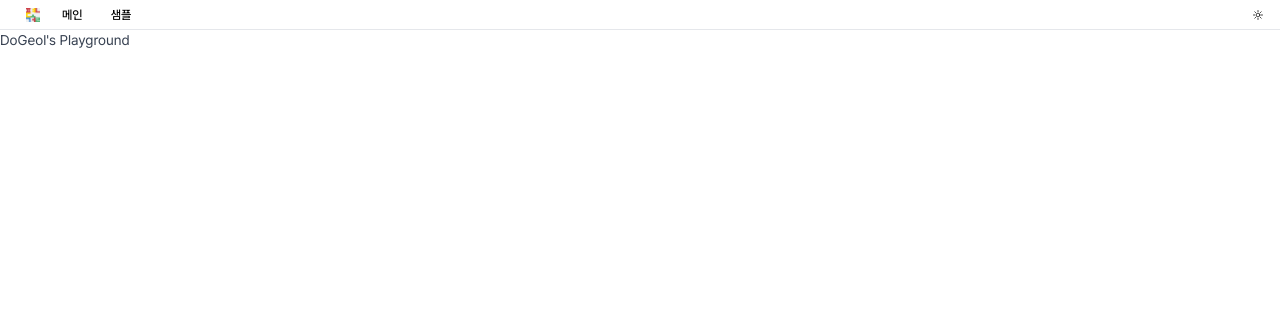
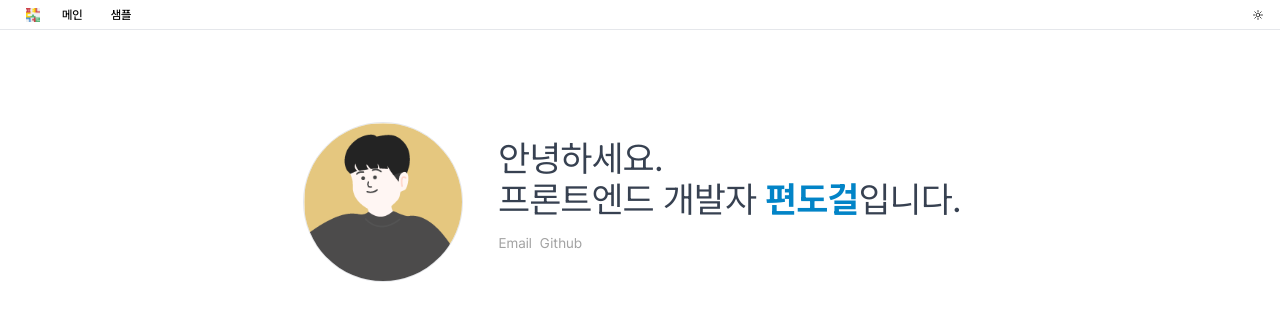
Before and after one commit to DoGeol/DoGeol.github.io, a Next.js app: page / in a window 1280 px wide. Shown: the top 320 px of the page. Built offline with nearby package versions, Linux system fonts and the light colour scheme.

Commit message:
feat: main profile area 임시커밋

```diff
--- a/src/app/(pages)/(main)/page.tsx
+++ b/src/app/(pages)/(main)/page.tsx
@@ -2,10 +2,39 @@ export default function Home() {
   return (
     <div
       className={
-        'flex min-h-screen min-w-[30rem] flex-col text-[1.4rem] text-gray-700 dark:bg-neutral-900 dark:text-gray-300'
+        'flex min-h-[calc(100dvh_-_3rem)] flex-col text-[1.4rem] text-gray-700 dark:bg-neutral-900 dark:text-gray-300'
       }
     >
-      <h1>DoGeol&#39;s Playground</h1>
+      <div className={'mt-[3.2rem] p-[3.2rem] mo:mt-[6rem]'}>
+        <div className={'flex justify-center gap-[2.0rem]'}>
+          <div className={'h-[10rem] w-[10rem] shrink-0 transition-all mo:h-[16rem] mo:w-[16rem]'}>
+            <img
+              className={'overflow-hidden rounded-full border border-solid object-cover'}
+              src={'/profile/pdg.png'}
+              alt={'pdg'}
+            />
+          </div>
+          <div className={'p-[0.8rem] mo:p-[1.6rem]'}>
+            <h1 className={'text-sample-title break-keep leading-[1.15]'}>
+              안녕하세요.
+              <br />
+              프론트엔드 개발자 <strong className={'text-sky-600'}>편도걸</strong>입니다.
+            </h1>
+            <ul
+              className={
+                'mt-[1.2rem] flex items-center justify-start gap-[0.8rem] capitalize text-neutral-400 transition-all dark:text-neutral-400'
+              }
+            >
+              <li className={'cursor-pointer hover:text-neutral-500 dark:hover:text-neutral-300'}>
+                email
+              </li>
+              <li className={'cursor-pointer hover:text-neutral-500 dark:hover:text-neutral-300'}>
+                github
+              </li>
+            </ul>
+          </div>
+        </div>
+      </div>
     </div>
   )
 }
--- a/src/app/(pages)/(sample)/sample/layout.tsx
+++ b/src/app/(pages)/(sample)/sample/layout.tsx
@@ -8,7 +8,7 @@ export default function SampleLayout({ children }: PropsWithChildren) {
   return (
     <div
       className={
-        'flex min-h-screen min-w-[30rem] flex-col text-[1.4rem] text-gray-700 dark:bg-neutral-900 dark:text-gray-300'
+        'flex min-h-screen flex-col text-[1.4rem] text-gray-700 dark:bg-neutral-900 dark:text-gray-300'
       }
     >
       <header
--- a/src/app/globals.css
+++ b/src/app/globals.css
@@ -6,4 +6,8 @@
     html {
         font-size: 62.5%
     }
+
+    body {
+        min-width: 30rem;
+    }
 }
--- a/src/components/nav/index.tsx
+++ b/src/components/nav/index.tsx
@@ -21,7 +21,7 @@ export default function GlobalNavigation(): React.JSX.Element {
           <Link href={'/'}>
             <li
               className={
-                'dark:hover:bg-neutral-80 flex h-[3rem] cursor-pointer items-center justify-center rounded-xl px-[1.2rem] hover:bg-neutral-200'
+                'flex h-[3rem] cursor-pointer items-center justify-center rounded-xl px-[1.2rem] hover:bg-neutral-200 dark:hover:bg-neutral-800'
               }
             >
               <span>메인</span>
@@ -30,7 +30,7 @@ export default function GlobalNavigation(): React.JSX.Element {
           <Link href={'/sample'}>
             <li
               className={
-                'dark:hover:bg-neutral-80 flex h-[3rem] cursor-pointer items-center justify-center rounded-xl px-[1.2rem] hover:bg-neutral-200'
+                'flex h-[3rem] cursor-pointer items-center justify-center rounded-xl px-[1.2rem] hover:bg-neutral-200 dark:hover:bg-neutral-800'
               }
             >
               <span>샘플</span>
```
